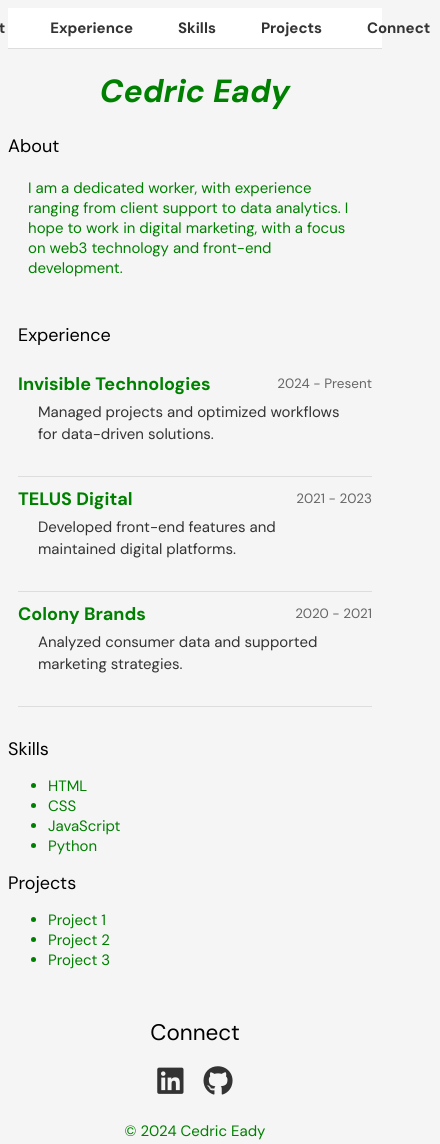
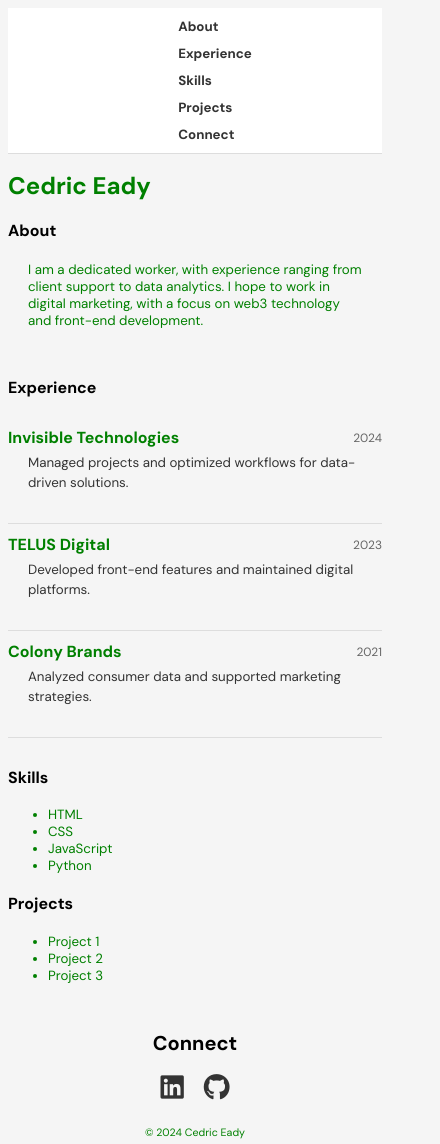
Before and after one commit to cedric22e/cedric-eady-jupiter, a plain HTML site: page index.html in a window 390 px wide. Shown: the whole page, 440 px wide, since content can reach past the window. Drawn offline with Linux system fonts and the light colour scheme.

Commit message:
responsiveness added

```diff
--- a/css/index.css
+++ b/css/style.css
@@ -1,34 +1,31 @@
-/* coloring */
+/* color and font */
 body {
     background-color: whitesmoke;
     color: green;
-}
-
-/* google font */
-body {
+    font-size: 15px;
+    /* google font */
     font-family: 'DM Sans', sans-serif;
 }
 
-/* margins */
+h1 {
+    font-size: 32px;
+    font-style: bold;
+    text-align: center;
+}
+
+h2 {
+    font-size: 150%;
+    font-weight: 600;
+    color: black;
+    margin: 5% 0;
+}
+
 p {
     margin: 20px;
 }
 
-/* font size and weight */
-body {
-    font-size: 15px;
-}
-
-h2 {
-    font-size: 120%;
-    font-weight: 400;
-    color:black
-}
-
-h1 {
-    font-size: 32px;
-    font-style: italic;
-    text-align: center;
+.footer {
+    font-size:80%
 }
 
 /* experience list */
@@ -39,7 +36,7 @@ h1 {
 /* connect list */
 #connect {
     text-align: center;
-    margin: 20px 0;
+    margin: 5% 0;
     padding: 10px;
 }
 
@@ -88,10 +85,10 @@ nav {
 
 nav ul {
     list-style: none;
-    margin: 0;
-    padding: 0;
+    margin: auto;
+    padding: auto;
     display: flex;
-    gap: 25px;
+    gap: 20px;
 }
 
 nav ul li {
@@ -114,8 +111,8 @@ nav ul li a:hover {
 
 /* experience section */
 #experience {
-    margin: 20px 0;
-    padding: 10px;
+    margin: auto;
+    padding: 10px 0;
 }
 
 #experience .job {
@@ -147,3 +144,47 @@ nav ul li a:hover {
     color: #333;
     line-height: 1.5;
 }
+
+/* tablet media query */
+@media  (min-width:961px)  {
+    body {
+        font-size: 18px; /* increase font size for better readability */
+        margin: 0 10%; /* adjust margin for better layout */
+    }
+
+    nav ul li a {
+        padding: 10px 15px; /* increase padding for easier touch interaction */
+        font-size: 1em; /* adjust font size for better visibility */
+    }
+
+    #connect .my-icons a {
+        font-size: 2.5em; /* increase icon size for better accessibility */
+        gap: 30px; /* increase gap between icons */
+    }
+}
+
+/* phone media query */
+@media (max-width:400px) {
+    h1{
+        font-size: 24px; /* reduce font size to fit smaller screens */
+        text-align: left; /* align text to the left for better layout */
+    }
+
+    h2 {
+        font-size: 120%; /* decrease font size for better readability */
+    }
+
+    body {
+        font-size: smaller; /* decrease font size for better readability */
+
+    }
+    nav ul {
+        flex-direction: column; /* stack navigation links vertically */
+        gap: 10px; /* reduce gap for compact layout */
+    }
+
+    .job-description {
+        font-size: 1em; /* decrease font size for space management */
+        margin-top: 10px; /* adjust margin for better spacing */
+    }
+}
--- a/index.html
+++ b/index.html
@@ -5,7 +5,7 @@
         <meta name="author" content="Cedric Eady">
         <meta="viewport" content="width=device-width, intial-scale=1.0">
         <!-- CSS reference -->
-        <link rel="stylesheet" href="css/index.css">
+        <link rel="stylesheet" href="css/style.css">
         <!-- google fonts -->
         <link href="https://fonts.googleapis.com/css2?family=DM+Sans:ital,wght@0,400;0,700;1,400;1,700&display=swap" rel="stylesheet">
         <!-- social icons -->
@@ -26,10 +26,10 @@
         <h1> Cedric Eady </h1>
 
         <section id="about">
-        <h2> About </h2>
-        <p class="p1">
+            <h2> About </h2>
+            <p class="p1">
             I am a dedicated worker, with experience ranging from client support to data analytics. I hope to work in digital marketing, with a focus on web3 technology and front-end development.
-        </p>
+            </p>
         </section>
 
         <section id="experience">
@@ -37,21 +37,21 @@
             <div class="job">
                 <div class="job-header">
                     <span class="job-title">Invisible Technologies</span>
-                    <span class="job-dates">2024 - Present</span>
+                    <span class="job-dates">2024</span>
                 </div>
                 <p class="job-description">Managed projects and optimized workflows for data-driven solutions.</p>
             </div>
             <div class="job">
                 <div class="job-header">
                     <span class="job-title">TELUS Digital</span>
-                    <span class="job-dates">2021 - 2023</span>
+                    <span class="job-dates">2023</span>
                 </div>
                 <p class="job-description">Developed front-end features and maintained digital platforms.</p>
             </div>
             <div class="job">
                 <div class="job-header">
                     <span class="job-title">Colony Brands</span>
-                    <span class="job-dates">2020 - 2021</span>
+                    <span class="job-dates">2021</span>
                 </div>
                 <p class="job-description">Analyzed consumer data and supported marketing strategies.</p>
             </div>
@@ -88,5 +88,7 @@
     </body>
 
     <footer>
-        <p> &copy; 2024 Cedric Eady </p>
+        <div class="footer">
+            <p> &copy; 2024 Cedric Eady </p>
+        </div>
 </html>
```
